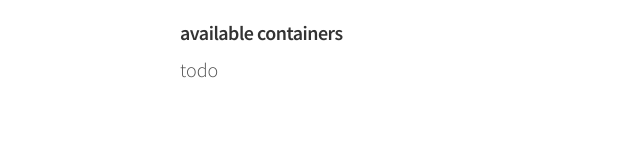
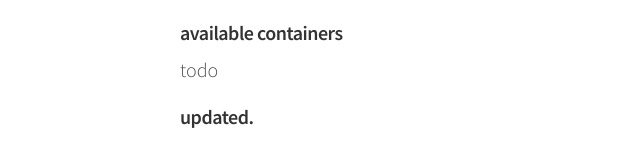
Before and after one commit to karpra/karpra.github.io, a Jekyll site: the page built from _posts/2015-11-9- linux container.md, in a window 1280 px wide. Shown: the part 401-568 px from the top of the page, without its empty margins (100-740 px from the left). Built offline with Jekyll 4.4.1, drawn with Linux system fonts in a browser that asks for light colours.

Commit message:
Update 2015-11-9- linux container.md

```diff
--- a/_posts/2015-11-9- linux container.md
+++ b/_posts/2015-11-9- linux container.md
@@ -10,3 +10,5 @@ todo has been todo for a long time.
 
 #### available containers
 todo
+
+#### updated.
```
